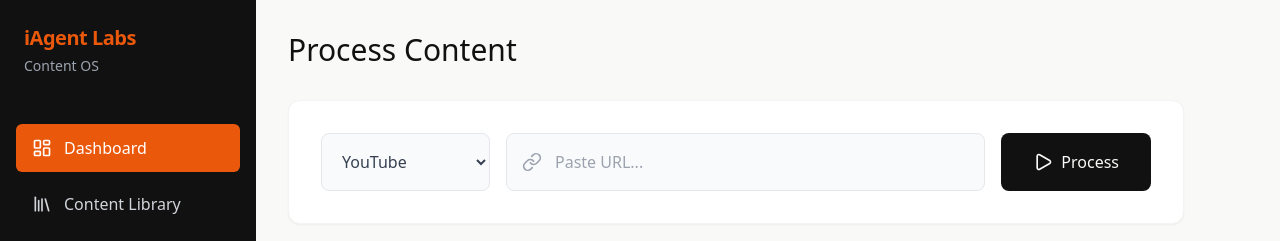
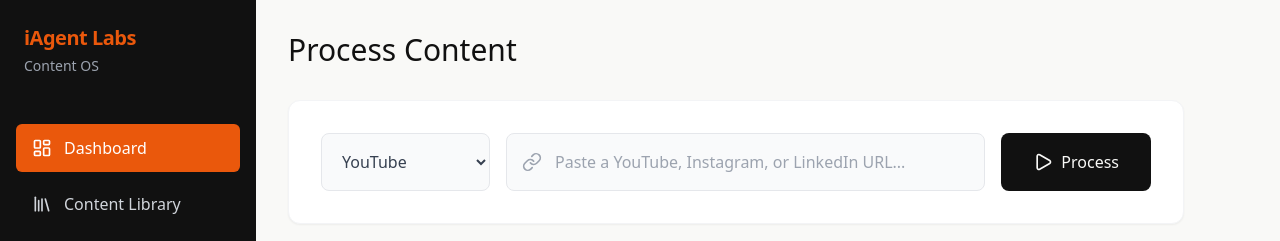
Before and after one commit to Adamyaaa/iagent-content, a React (Vite) app in the folder frontend/: page / in a window 1280 px wide. Shown: the top 241 px of the page. Built offline with nearby package versions, Linux system fonts and the light colour scheme; no server answers.

Commit message:
Replace TikTok with LinkedIn in Dashboard UI

```diff
--- a/frontend/src/pages/Dashboard.jsx
+++ b/frontend/src/pages/Dashboard.jsx
@@ -72,7 +72,7 @@ export default function Dashboard() {
           >
             <option value="youtube">YouTube</option>
             <option value="instagram">Instagram Reel</option>
-            <option value="tiktok">TikTok</option>
+            <option value="linkedin">LinkedIn</option>
           </select>
 
           <div className="flex-1 relative">
@@ -81,7 +81,7 @@ export default function Dashboard() {
             </div>
             <input
               type="url"
-              placeholder="Paste URL..."
+              placeholder="Paste a YouTube, Instagram, or LinkedIn URL..."
               value={url}
               onChange={(e) => setUrl(e.target.value)}
               className="w-full pl-12 pr-4 py-4 bg-gray-50 border border-gray-200 rounded-lg focus:outline-none focus:ring-2 focus:ring-accent/20 focus:border-accent transition-all"
```
